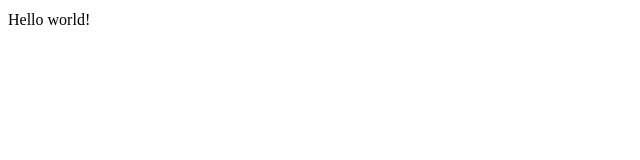
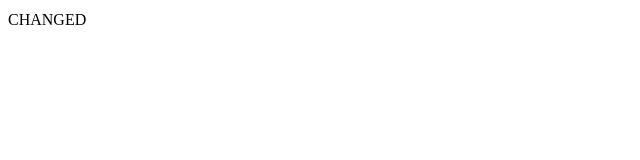
Before and after one commit to abeidahmed/aymen-abeid, a plain HTML site: page index.html in a window 1280 px wide. Shown: the full height of the page, 0-640 px from the left. Drawn offline with Linux system fonts and the light colour scheme; a web font is replaced by a local one.

Commit message:
Changed H1

```diff
--- a/index.html
+++ b/index.html
@@ -11,7 +11,7 @@
   </head>
 
   <body>
-    <h1>Hello world!</h1>
+    <h1>CHANGED</h1>
     <script src="https://cdn.freecodecamp.org/testable-projects-fcc/v1/bundle.js"></script>
     <script src="js/index.js"></script>
   </body>
```
